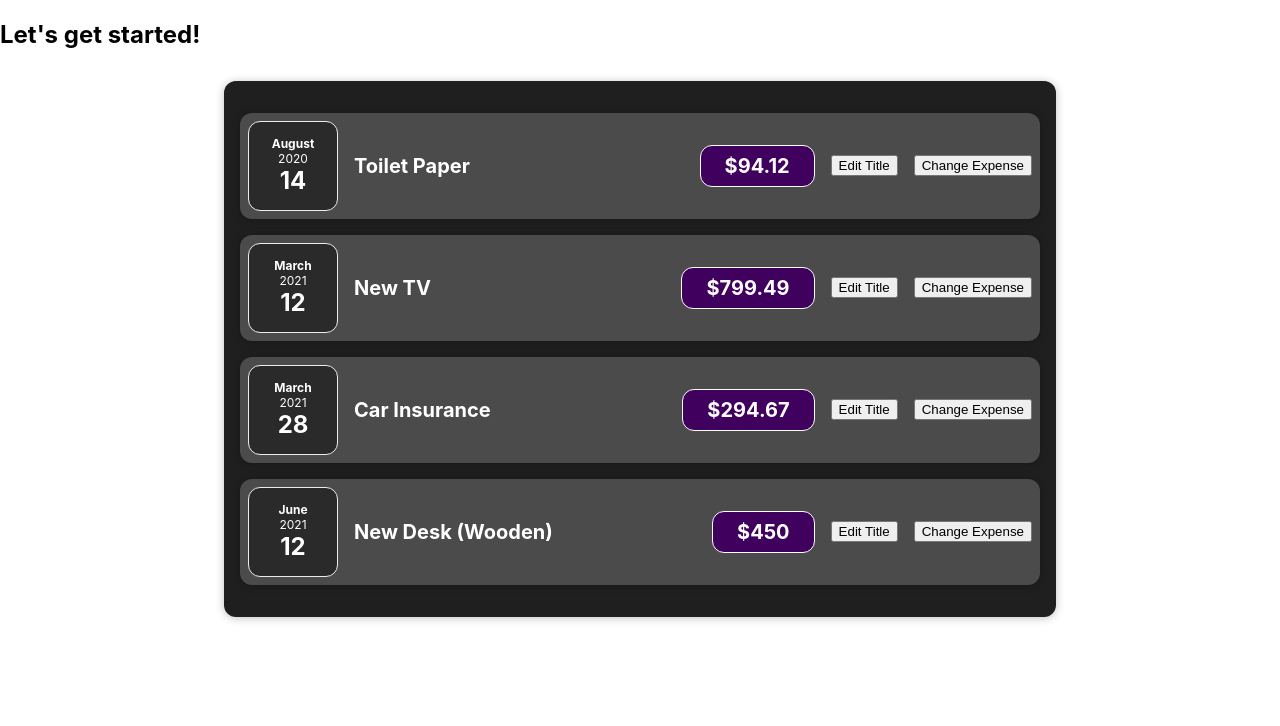
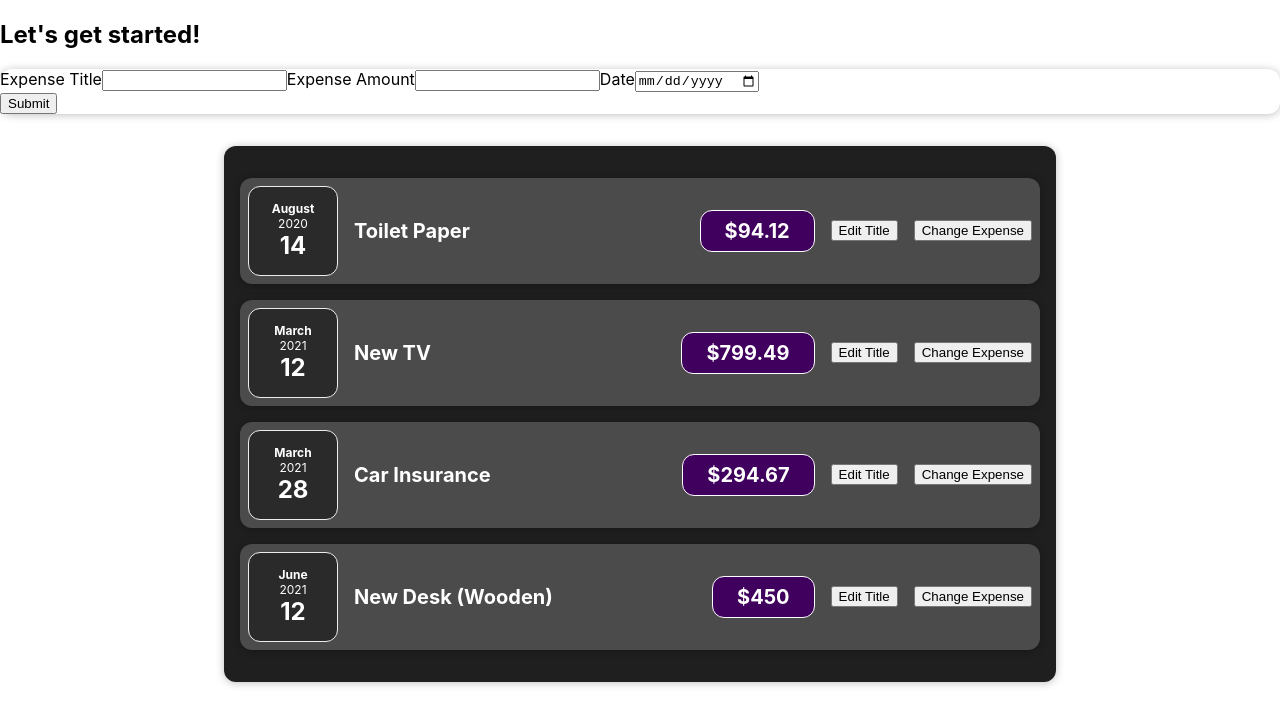
Before and after one commit to Prabhat944/full-React-project, a React (Create React App) app: page / in a window 1280 px wide. Shown: the top 726 px of the page. Built offline with nearby package versions, Linux system fonts and the light colour scheme.

Commit message:
Added UserInput

```diff
--- a/src/App.js
+++ b/src/App.js
@@ -1,6 +1,7 @@
 import React from 'react';
 
 import Expenses from './components/Expense/Expenses';
+import ExpenseForm from './components/ExpenseForm/ExpenseForm';
 
 const App = () => {
   const expenses = [
@@ -28,6 +29,7 @@ const App = () => {
   return (
     <div>
       <h2>Let's get started!</h2>
+      <ExpenseForm />
       <Expenses items={expenses} />
     </div>
   );
--- /dev/null
+++ b/src/components/ExpenseForm/ExpenseForm.js
@@ -0,0 +1,35 @@
+import React from 'react';
+import './ExpenseForm.css';
+import Card from '../UI/Card';
+
+const ExpenseForm = ()=>{
+
+
+    const textHandler=(event)=>{
+        console.log(event.target.value);
+    }
+    const amountHandler=(event)=>{
+        console.log(event.target.value);
+    }
+    const dateHandler=(event)=>{
+        console.log(event.target.value);
+    }
+return <Card>
+    <form>
+        <div>
+        <label>Expense Title</label>
+        <input type='text' onChange={textHandler}/>
+        <label>Expense Amount</label>
+        <input type='number' onChange={amountHandler}/>
+        <label>Date</label>
+        <input type='date' onChange={dateHandler}/>
+        </div>
+        <div>
+            <button type='submit'>Submit</button>
+        </div>
+
+    </form>
+</Card>
+}
+
+export default ExpenseForm;
```
Also changed, not shown: src/components/ExpenseForm/ExpenseForm.css (added).
